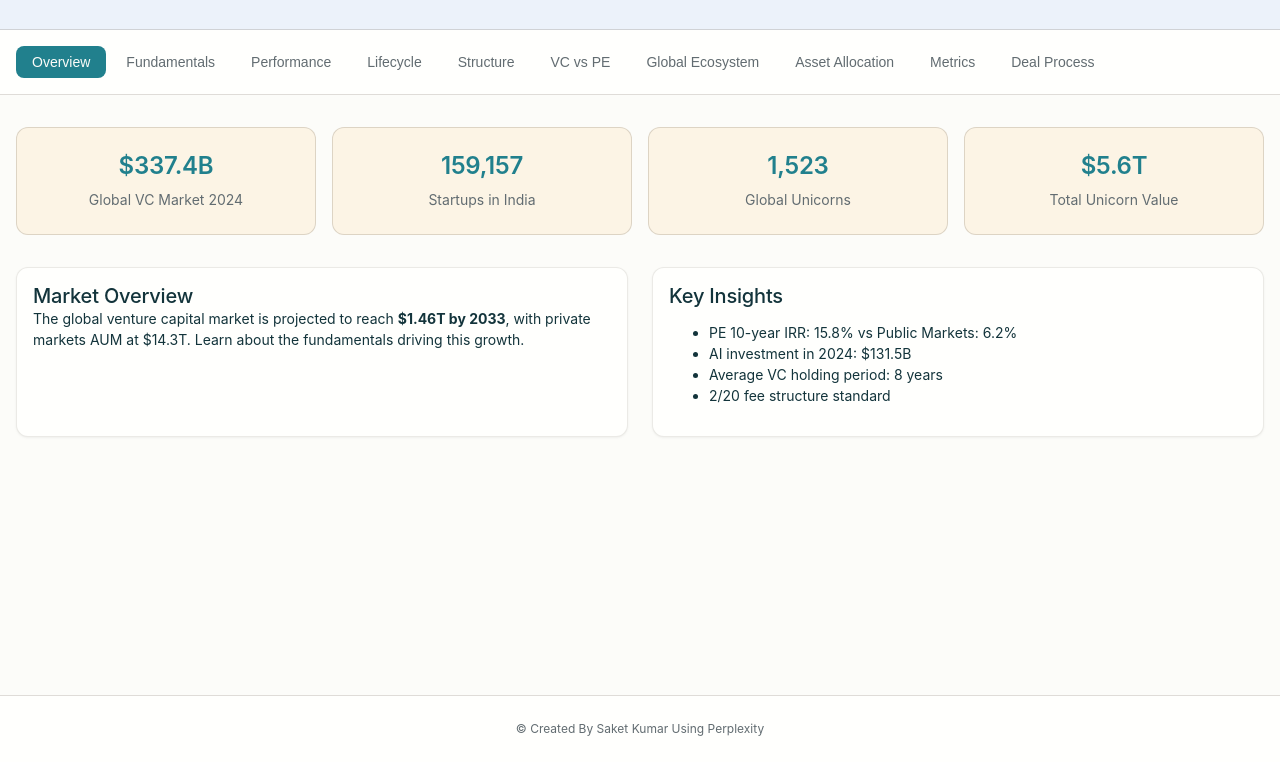
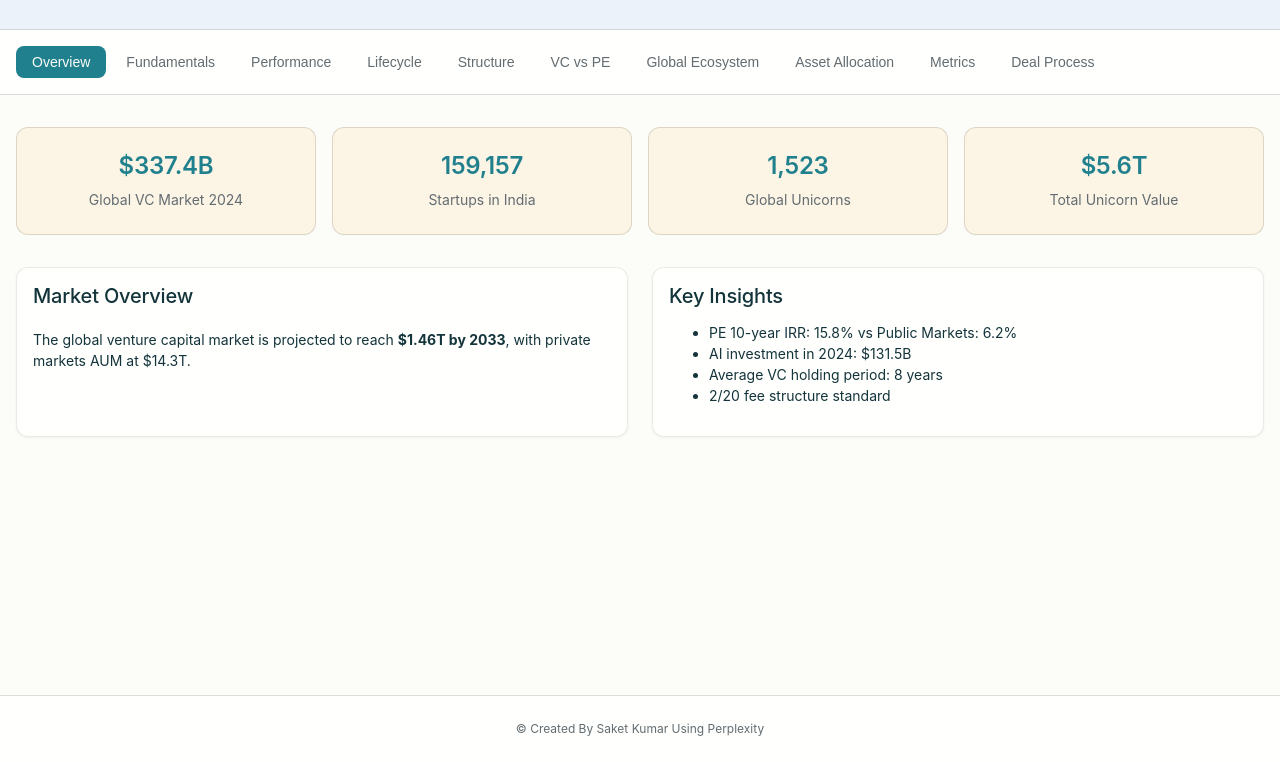
Before and after one commit to saket531/github.io, a plain HTML site: page index.html in a window 1280 px wide. Shown: the part 103-865 px from the top of the page. Drawn offline with nearby package versions, Linux system fonts and the light colour scheme; a web font is replaced by a local one.

Commit message:
Update index.html

```diff
--- a/index.html
+++ b/index.html
@@ -61,7 +61,8 @@
                     <div class="card">
                         <div class="card__body">
                             <h3>Market Overview</h3>
-                            <p>The global venture capital market is projected to reach <strong>$1.46T by 2033</strong>, with private markets AUM at $14.3T. Learn about the fundamentals driving this growth.</p>
+                            <br>
+                            <p>The global venture capital market is projected to reach <strong>$1.46T by 2033</strong>, with private markets AUM at $14.3T.</p>
                         </div>
                     </div>
                     <div class="card">
@@ -281,6 +282,7 @@
                             <div class="card">
                                 <div class="card__body">
                                     <h3>Limited Partnership Structure</h3>
+                                    <br>
                                     <p>US Venture Funds operate as limited partnerships between LPs and GPs</p>
 
                                     <div class="partner-types">
@@ -308,7 +310,7 @@
                             <div class="card">
                                 <div class="card__body">
                                     <h3>Fund Organization</h3>
-
+                                    <br>
                                     <div class="team-structure">
                                         <div class="team-item">
                                             <strong>Investment Team</strong>
@@ -339,6 +341,7 @@
                         <div class="card">
                             <div class="card__body">
                                 <h3>Alternative Investment Fund (AIF) Structure</h3>
+                                <br>
                                 <p>Indian VCs operate as Category I AIFs, structured as trusts instead of partnerships</p>
 
                                 <div class="aif-categories">
@@ -433,6 +436,7 @@
                     <div class="card">
                         <div class="card__body">
                             <h3>Top 10 Startup Hubs 2025</h3>
+                            <br>
                             <div class="startup-rankings">
                                 <div class="ranking-item">
                                     <span class="rank">1</span>
@@ -491,6 +495,7 @@
                     <div class="card">
                         <div class="card__body">
                             <h3>India Startup Landscape</h3>
+                            <br>
                             <div class="india-stats">
                                 <div class="india-stat">
                                     <span class="stat-number">159,157</span>
@@ -622,6 +627,7 @@
                     <div class="card">
                         <div class="card__body">
                             <h3>Risk Preference Analysis</h3>
+                            <br>
                             <div class="risk-analysis">
                                 <div class="risk-profile">
                                     <h4>Pension Funds</h4>
```
